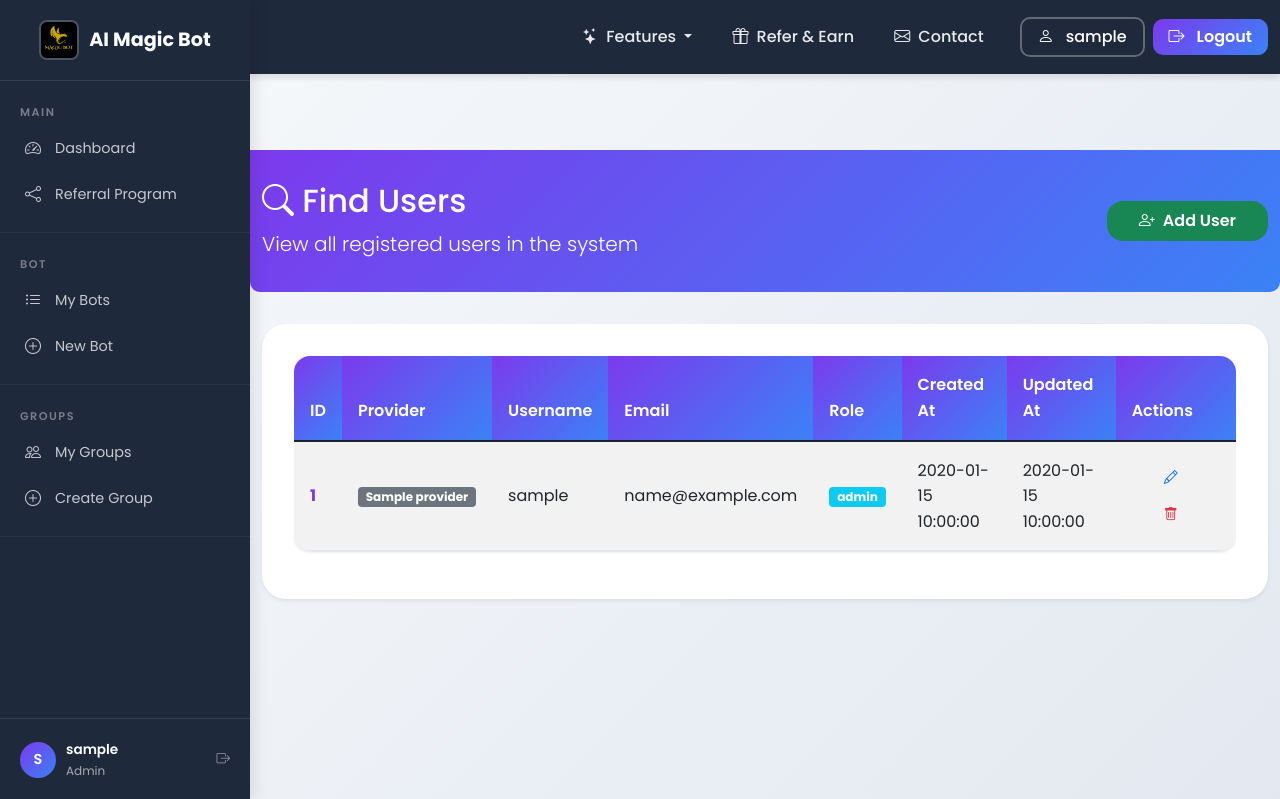
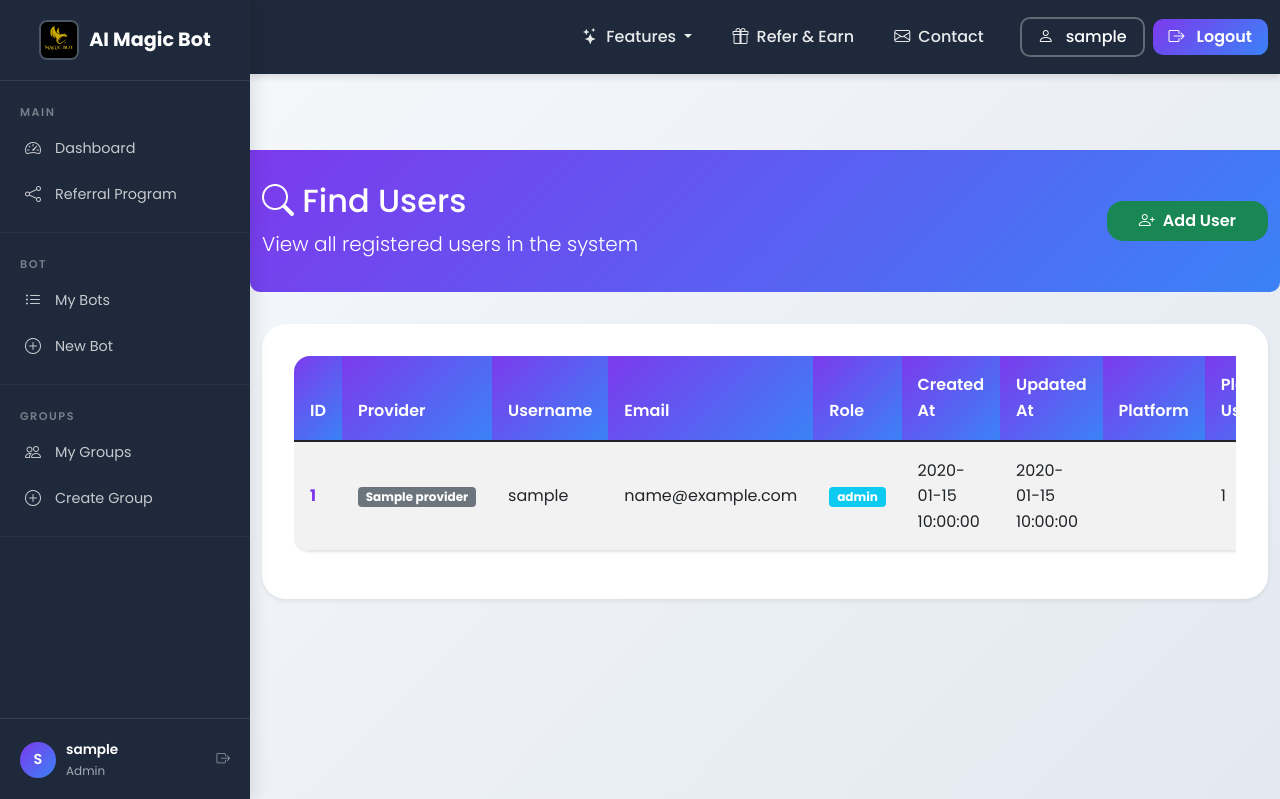
Before and after one commit to magicbotaiteam-blip/flask_auth_app, a Flask app: template templates/users.html in a window 1280 px wide. Shown: the top 799 px of the page. Run offline with Flask 3, Linux system fonts and the light colour scheme; the template is opened without the code that fills it: most values are stand-ins (such as "Sample title", 1, 10 or a date in 2020); some libraries are stand-ins or nearby versions.

Commit message:
Add preferred_platform and platform_user_id to users table and admin edit form

```diff
--- a/app_complete_with_groups.py
+++ b/app_complete_with_groups.py
@@ -2089,7 +2089,7 @@ def users_list():
     sort_order = request.args.get('sort_order', 'asc')
 
     # Validate sort parameters
-    valid_sort_columns = ['id', 'username', 'email', 'created_at', 'updated_at']
+    valid_sort_columns = ['id', 'username', 'email', 'provider', 'preferred_platform', 'platform_user_id', 'created_at', 'updated_at', 'user_role']
     if sort_by not in valid_sort_columns:
         sort_by = 'id'
 
@@ -2109,7 +2109,10 @@ def users_list():
     total_pages = (total_count + per_page - 1) // per_page
 
     # Build SQL query with sorting and role
-    order_clause = f"u.{sort_by} {sort_order}"
+    if sort_by == 'user_role':
+        order_clause = f"r.name {sort_order}"
+    else:
+        order_clause = f"u.{sort_by} {sort_order}"
     query = f"""
         SELECT u.*, COALESCE(r.name, 'customer') as user_role
         FROM users u
@@ -2231,6 +2234,8 @@ def user_edit(user_id):
         new_role = request.form.get("role", "customer")
         password = request.form.get("password", "").strip()
         confirm_password = request.form.get("confirm_password", "").strip()
+        preferred_platform = request.form.get("preferred_platform", "").strip()
+        platform_user_id = request.form.get("platform_user_id", "").strip()
 
         try:
             # Password validation if provided
@@ -2252,9 +2257,9 @@ def user_edit(user_id):
                     return redirect(url_for('user_edit', user_id=user_id))
 
                 password_hash = generate_password_hash(password)
-                conn.execute("UPDATE users SET email = ?, password_hash = ?, updated_at = CURRENT_TIMESTAMP WHERE id = ?", (email, password_hash, user_id))
+                conn.execute("UPDATE users SET email = ?, password_hash = ?, preferred_platform = ?, platform_user_id = ?, updated_at = CURRENT_TIMESTAMP WHERE id = ?", (email, password_hash, preferred_platform, platform_user_id, user_id))
             else:
-                conn.execute("UPDATE users SET email = ?, updated_at = CURRENT_TIMESTAMP WHERE id = ?", (email, user_id))
+                conn.execute("UPDATE users SET email = ?, preferred_platform = ?, platform_user_id = ?, updated_at = CURRENT_TIMESTAMP WHERE id = ?", (email, preferred_platform, platform_user_id, user_id))
 
             role_id = conn.execute("SELECT id FROM roles WHERE name = ?", (new_role,)).fetchone()['id']
             conn.execute("DELETE FROM user_roles WHERE user_id = ?", (user_id,))
--- a/templates/users.html
+++ b/templates/users.html
@@ -61,7 +61,14 @@
                                         {% endif %}
                                     </a>
                                 </th>
-                                <th>Provider</th>
+                                <th>
+                                    <a href="?sort_by=provider&sort_order={{ 'desc' if sort_by == 'provider' and sort_order == 'asc' else 'asc' }}" class="text-white text-decoration-none">
+                                        Provider
+                                        {% if sort_by == 'provider' %}
+                                            <i class="bi bi-arrow-{{ 'up' if sort_order == 'asc' else 'down' }}"></i>
+                                        {% endif %}
+                                    </a>
+                                </th>
                                 <th>
                                     <a href="?sort_by=username&sort_order={{ 'desc' if sort_by == 'username' and sort_order == 'asc' else 'asc' }}" class="text-white text-decoration-none">
                                         Username
@@ -70,8 +77,22 @@
                                         {% endif %}
                                     </a>
                                 </th>
-                                <th>Email</th>
-                                <th>Role</th>
+                                <th>
+                                    <a href="?sort_by=email&sort_order={{ 'desc' if sort_by == 'email' and sort_order == 'asc' else 'asc' }}" class="text-white text-decoration-none">
+                                        Email
+                                        {% if sort_by == 'email' %}
+                                            <i class="bi bi-arrow-{{ 'up' if sort_order == 'asc' else 'down' }}"></i>
+                                        {% endif %}
+                                    </a>
+                                </th>
+                                <th>
+                                    <a href="?sort_by=user_role&sort_order={{ 'desc' if sort_by == 'user_role' and sort_order == 'asc' else 'asc' }}" class="text-white text-decoration-none">
+                                        Role
+                                        {% if sort_by == 'user_role' %}
+                                            <i class="bi bi-arrow-{{ 'up' if sort_order == 'asc' else 'down' }}"></i>
+                                        {% endif %}
+                                    </a>
+                                </th>
                                 <th>
                                     <a href="?sort_by=created_at&sort_order={{ 'desc' if sort_by == 'created_at' and sort_order == 'asc' else 'asc' }}" class="text-white text-decoration-none">
                                         Created At
@@ -84,6 +105,22 @@
                                     <a href="?sort_by=updated_at&sort_order={{ 'desc' if sort_by == 'updated_at' and sort_order == 'asc' else 'asc' }}" class="text-white text-decoration-none">
                                         Updated At
                                         {% if sort_by == 'updated_at' %}
+                                            <i class="bi bi-arrow-{{ 'up' if sort_order == 'asc' else 'down' }}"></i>
+                                        {% endif %}
+                                    </a>
+                                </th>
+                                <th>
+                                    <a href="?sort_by=preferred_platform&sort_order={{ 'desc' if sort_by == 'preferred_platform' and sort_order == 'asc' else 'asc' }}" class="text-white text-decoration-none">
+                                        Platform
+                                        {% if sort_by == 'preferred_platform' %}
+                                            <i class="bi bi-arrow-{{ 'up' if sort_order == 'asc' else 'down' }}"></i>
+                                        {% endif %}
+                                    </a>
+                                </th>
+                                <th>
+                                    <a href="?sort_by=platform_user_id&sort_order={{ 'desc' if sort_by == 'platform_user_id' and sort_order == 'asc' else 'asc' }}" class="text-white text-decoration-none">
+                                        Platform User ID
+                                        {% if sort_by == 'platform_user_id' %}
                                             <i class="bi bi-arrow-{{ 'up' if sort_order == 'asc' else 'down' }}"></i>
                                         {% endif %}
                                     </a>
@@ -101,6 +138,8 @@
                                 <td><span class="badge bg-{{ 'danger' if user.user_role == 'admin' else 'info' }}">{{ user.user_role }}</span></td>
                                 <td>{{ user.created_at }}</td>
                                 <td>{{ user.updated_at }}</td>
+                                <td>{{ user.preferred_platform or '' }}</td>
+                                <td>{{ user.platform_user_id or '' }}</td>
                                 <td>
                                     <a href="/users/{{ user.id }}/edit" class="btn btn-sm btn-outline-primary me-1" title="Edit">
                                         <i class="bi bi-pencil"></i>
@@ -112,7 +151,7 @@
                             </tr>
                             {% else %}
                             <tr>
-                                <td colspan="8" class="text-center py-4">
+                                <td colspan="10" class="text-center py-4">
                                     <div class="text-muted">
                                         <i class="bi bi-inbox fs-2 d-block mb-2"></i>
                                         No users found.
```
Also changed, not shown: templates/user_form.html (+22 -0 lines), users.db.
